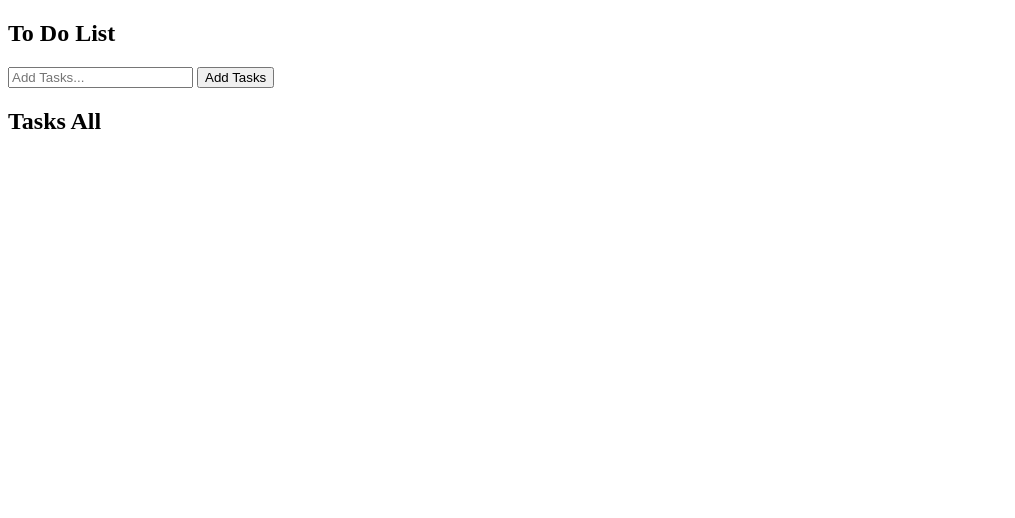
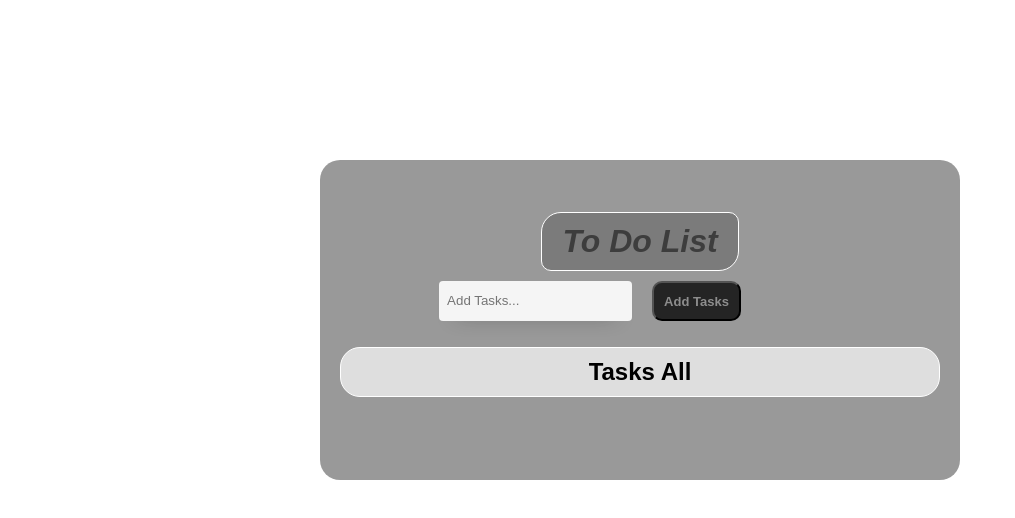
Before and after one commit to Oussama-Asserkit/project-one, a plain HTML site: page index.html in a window 1280 px wide. Shown: the whole page, without its empty margins (0-1015 px from the left). Drawn offline with Linux system fonts and the light colour scheme; files that its build step writes are made by us from their sources.

Commit message:
ADD index.html and style.css

```diff
--- a/index.html
+++ b/index.html
@@ -4,7 +4,7 @@
     <meta charset="UTF-8">
     <meta name="viewport" content="width=device-width, initial-scale=1.0">
     <title>OussamaCode</title>
-    <link rel="stylesheet" href="pro.css">
+    <link rel="stylesheet" href="../project-tasks/style.css">
 </head>
 <body>
     <section class="section">
--- a/style.css
+++ b/style.css
@@ -4,9 +4,8 @@
     box-sizing: border-box;
     font-family: Arial, Helvetica, sans-serif;
 }
-
 .section{
-    background-color: rgba(0, 0, 0, 0.205);
+    background-color: rgba(0, 0, 0, 0.401);
     margin: 10rem 20rem;
     height: 20rem;
     border-radius: 20px;
```
